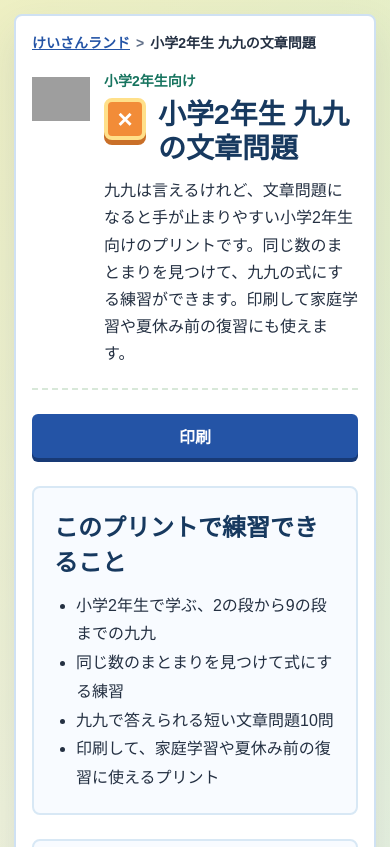
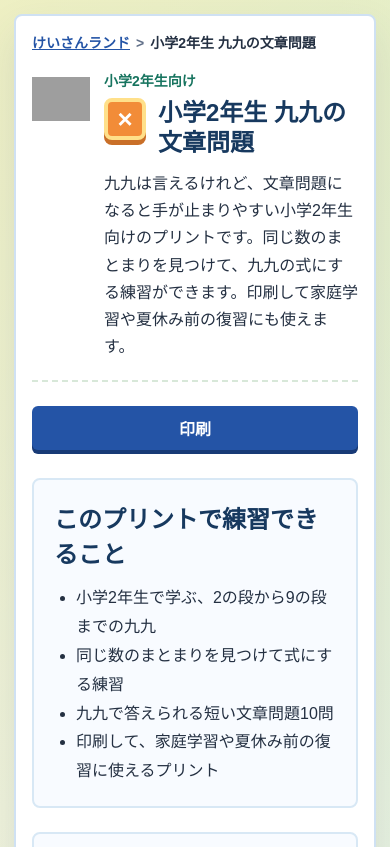
Before and after one commit to bigstones1986/keisan-land, a website: page grade2-kuku-word-problems.html in a window 390 px wide. Shown: the top 847 px of the page. Drawn offline with Linux system fonts and the light colour scheme; grey boxes are pictures that could not be loaded.

Commit message:
Improve mobile word problem headings

```diff
--- a/style.css
+++ b/style.css
@@ -1298,6 +1298,11 @@ button:focus-visible {
     align-items: flex-start;
   }
 
+  .word-problems-page .logo-title {
+    font-size: 24px;
+    line-height: 1.25;
+  }
+
   .logo-mark {
     width: 42px;
     height: 42px;
```
